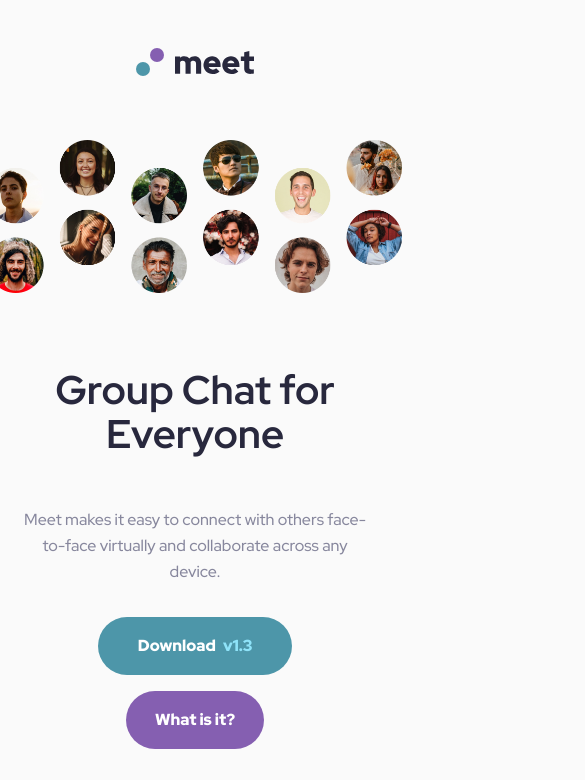
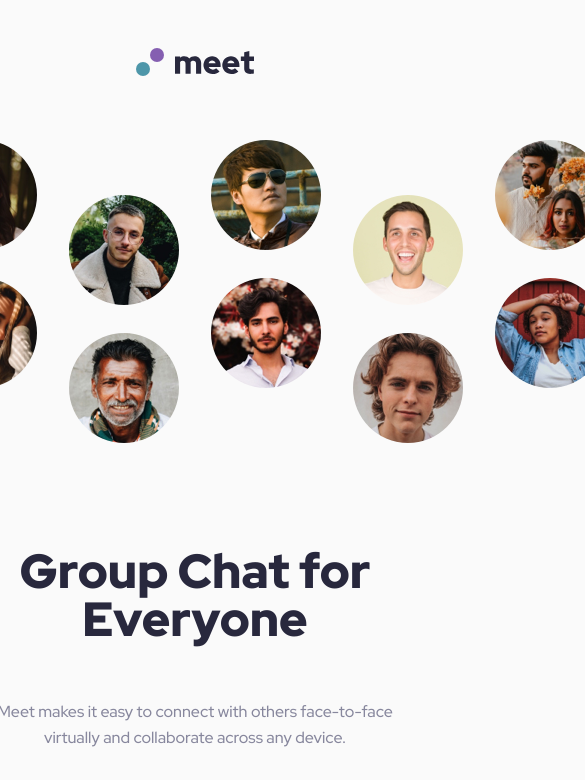
Before and after one commit to Jason-Donmoyer/Meet-Landing-Page, a plain HTML site: page index.html in a window 390 px wide. Shown: the top 780 px of the page, 585 px wide, since content can reach past the window. Drawn offline with Linux system fonts and the light colour scheme.

Commit message:
CSS: -started tablet styles -ISSUE - margin between buttons and number design

```diff
--- a/css/styles.css
+++ b/css/styles.css
@@ -89,6 +89,14 @@ button {
 /***********************************************/
 /******************* UNIQUE ********************/
 /***********************************************/
+
+
+/************ HEADER ****************/
+
+/* header {
+  display: flex;
+  flex-direction: column;
+} */
 
 
 /************ LOGO and HERO ****************/
@@ -343,4 +351,41 @@ footer img {
     margin-bottom: 64px;
   }
 
+  /* HERO */
+  #hero {
+    background-image: url(../assets/tablet/image-hero.png);
+    width: 820px;
+    height: 303px;
+    margin-left: -26px;
+    margin-right: -26px;
+    margin-bottom: 72px;
+    align-self: center;
   }
+
+  /* MAIN INFO */
+  #main-info {
+    width: 457px;
+    height: 262px;
+  }
+
+  /* SELECTION CONTAINER */
+  #selection-container {
+    height: 58px;
+    width: 457px;
+    display: flex;
+    flex-direction: row;
+    align-items: space-between;
+  }
+
+  #main-info h1 {
+    font-weight: var(--font-weight-black);
+    font-size: 48px;
+    line-height: 48px;
+  }
+
+  .download-btn {
+    margin-bottom: 0px;
+  }
+
+
+}
```
Lines whose indentation alone changed are shown as unchanged.
